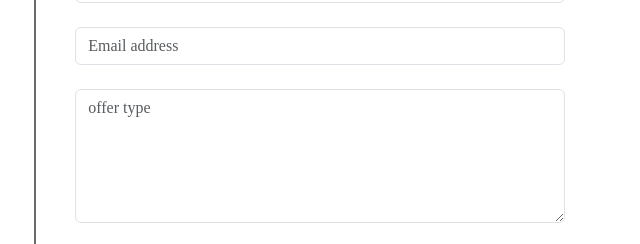
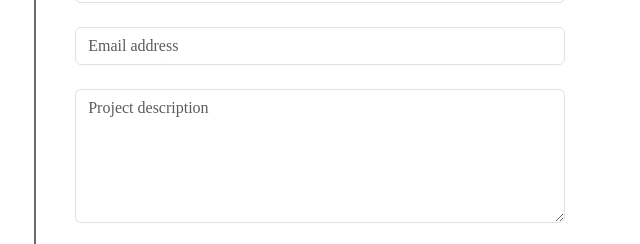
Before and after one commit to samuelandersoncodes/Samuel-Anderson, a plain HTML site: page index.html in a window 1280 px wide. Shown: the part 2713-2957 px from the top of the page, 606-1246 px from the left. Drawn offline with nearby package versions, Linux system fonts and the light colour scheme; a web font is replaced by a local one.

Commit message:
refactor: Change offer type placeholder

```diff
--- a/index.html
+++ b/index.html
@@ -545,7 +545,7 @@
                         <input type="email" name="email" id="email" class="form-control" placeholder="Email address"
                             required>
                         <br>
-                        <textarea name="offertype" id="offertype" rows="5" class="form-control" placeholder="offer type"
+                        <textarea name="offertype" id="offertype" rows="5" class="form-control" placeholder="Project description"
                             required></textarea>
                         <br>
                         <div class="form-row text-center">
```
